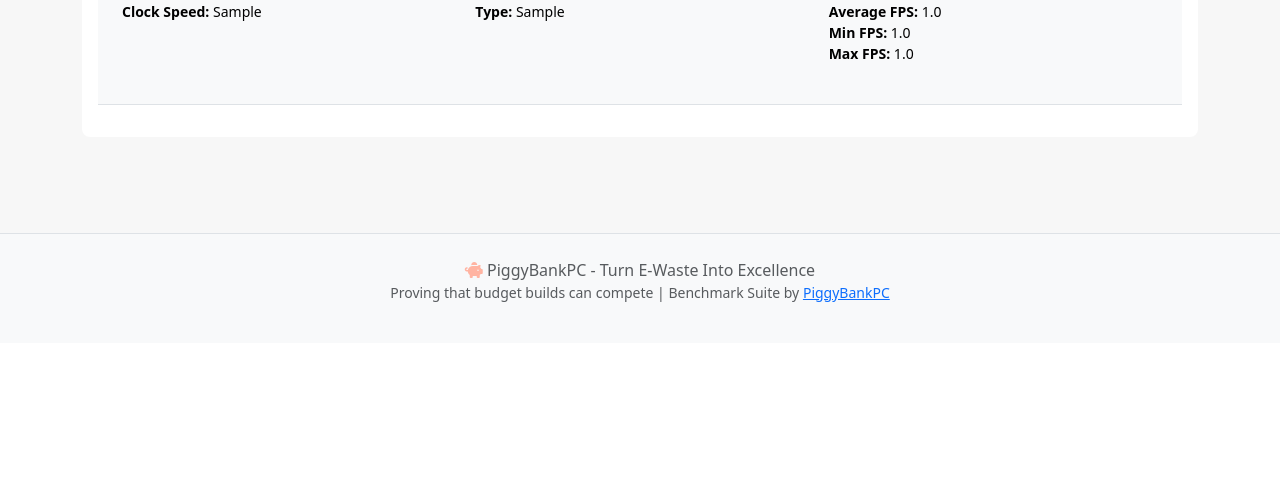
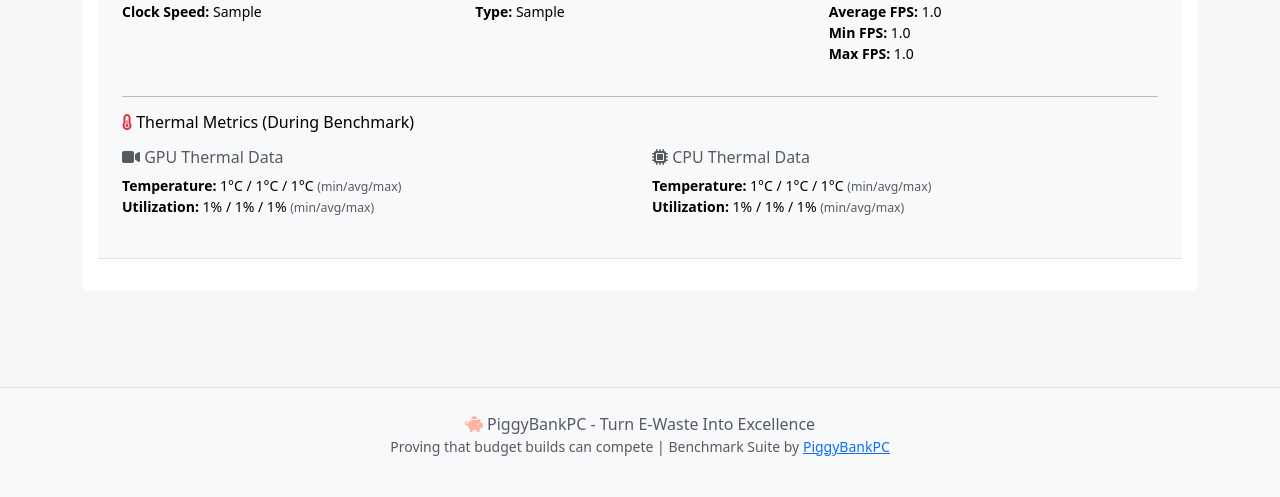
Before and after one commit to piggybankpc-eng/piggybankpc-leaderboard, a Flask app: page /leaderboard in a window 1280 px wide, after a click that opens the changed part. Shown: the part 916-1413 px from the top of the page. Before the commit the page ends 1218 px from the top, so only its background shows below. Run offline with Flask 3, Linux system fonts and the light colour scheme; tables that the repository leaves empty hold one stand-in row (values such as "Sample post").

Commit message:
Add thermal metrics display to leaderboard detail view
Added comprehensive thermal data display in expandable detail rows:

GPU Thermal Data:
- Temperature: min/avg/max with color coding (red 85°C+, yellow 80°C+)
- Utilization: min/avg/max percentage
- "Throttling!" badge when temp >= 83°C

CPU Thermal Data:
- Temperature: min/avg/max with color coding (red 90°C+, yellow 85°C+)
- Utilization: min/avg/max percentage
- "Throttling!" badge when temp >= 85°C

Users can now see full thermal performance data captured during benchmarks.

🤖 Generated with [Claude Code](https://claude.com/claude-code)

Co-Authored-By: Claude <noreply@anthropic.com>

```diff
--- a/templates/leaderboard.html
+++ b/templates/leaderboard.html
@@ -284,6 +284,63 @@
                                         </ul>
                                     </div>
                                 </div>
+
+                                <!-- Thermal Metrics Section -->
+                                {% if sub.gpu_temp_max or sub.cpu_temp_max %}
+                                <hr class="my-3">
+                                <h6 class="mb-3"><i class="fas fa-thermometer-half text-danger"></i> Thermal Metrics (During Benchmark)</h6>
+                                <div class="row">
+                                    {% if sub.gpu_temp_max %}
+                                    <div class="col-md-6">
+                                        <h6 class="text-muted"><i class="fas fa-video"></i> GPU Thermal Data</h6>
+                                        <ul class="list-unstyled small">
+                                            {% if sub.gpu_temp_min and sub.gpu_temp_avg and sub.gpu_temp_max %}
+                                            <li><strong>Temperature:</strong>
+                                                <span class="{% if sub.gpu_temp_max >= 85 %}text-danger{% elif sub.gpu_temp_max >= 80 %}text-warning{% endif %}">
+                                                    {{ sub.gpu_temp_min|round(0)|int }}°C / {{ sub.gpu_temp_avg|round(0)|int }}°C / {{ sub.gpu_temp_max|round(0)|int }}°C
+                                                </span>
+                                                <small class="text-muted">(min/avg/max)</small>
+                                                {% if sub.gpu_temp_max >= 83 %}
+                                                <span class="badge bg-danger ms-1">Throttling!</span>
+                                                {% endif %}
+                                            </li>
+                                            {% endif %}
+                                            {% if sub.gpu_util_min and sub.gpu_util_avg and sub.gpu_util_max %}
+                                            <li><strong>Utilization:</strong>
+                                                {{ sub.gpu_util_min|round(0)|int }}% / {{ sub.gpu_util_avg|round(0)|int }}% / {{ sub.gpu_util_max|round(0)|int }}%
+                                                <small class="text-muted">(min/avg/max)</small>
+                                            </li>
+                                            {% endif %}
+                                        </ul>
+                                    </div>
+                                    {% endif %}
+
+                                    {% if sub.cpu_temp_max %}
+                                    <div class="col-md-6">
+                                        <h6 class="text-muted"><i class="fas fa-microchip"></i> CPU Thermal Data</h6>
+                                        <ul class="list-unstyled small">
+                                            {% if sub.cpu_temp_min and sub.cpu_temp_avg and sub.cpu_temp_max %}
+                                            <li><strong>Temperature:</strong>
+                                                <span class="{% if sub.cpu_temp_max >= 90 %}text-danger{% elif sub.cpu_temp_max >= 85 %}text-warning{% endif %}">
+                                                    {{ sub.cpu_temp_min|round(0)|int }}°C / {{ sub.cpu_temp_avg|round(0)|int }}°C / {{ sub.cpu_temp_max|round(0)|int }}°C
+                                                </span>
+                                                <small class="text-muted">(min/avg/max)</small>
+                                                {% if sub.cpu_temp_max >= 85 %}
+                                                <span class="badge bg-danger ms-1">Throttling!</span>
+                                                {% endif %}
+                                            </li>
+                                            {% endif %}
+                                            {% if sub.cpu_util_min and sub.cpu_util_avg and sub.cpu_util_max %}
+                                            <li><strong>Utilization:</strong>
+                                                {{ sub.cpu_util_min|round(0)|int }}% / {{ sub.cpu_util_avg|round(0)|int }}% / {{ sub.cpu_util_max|round(0)|int }}%
+                                                <small class="text-muted">(min/avg/max)</small>
+                                            </li>
+                                            {% endif %}
+                                        </ul>
+                                    </div>
+                                    {% endif %}
+                                </div>
+                                {% endif %}
                             </div>
                         </td>
                     </tr>
```
